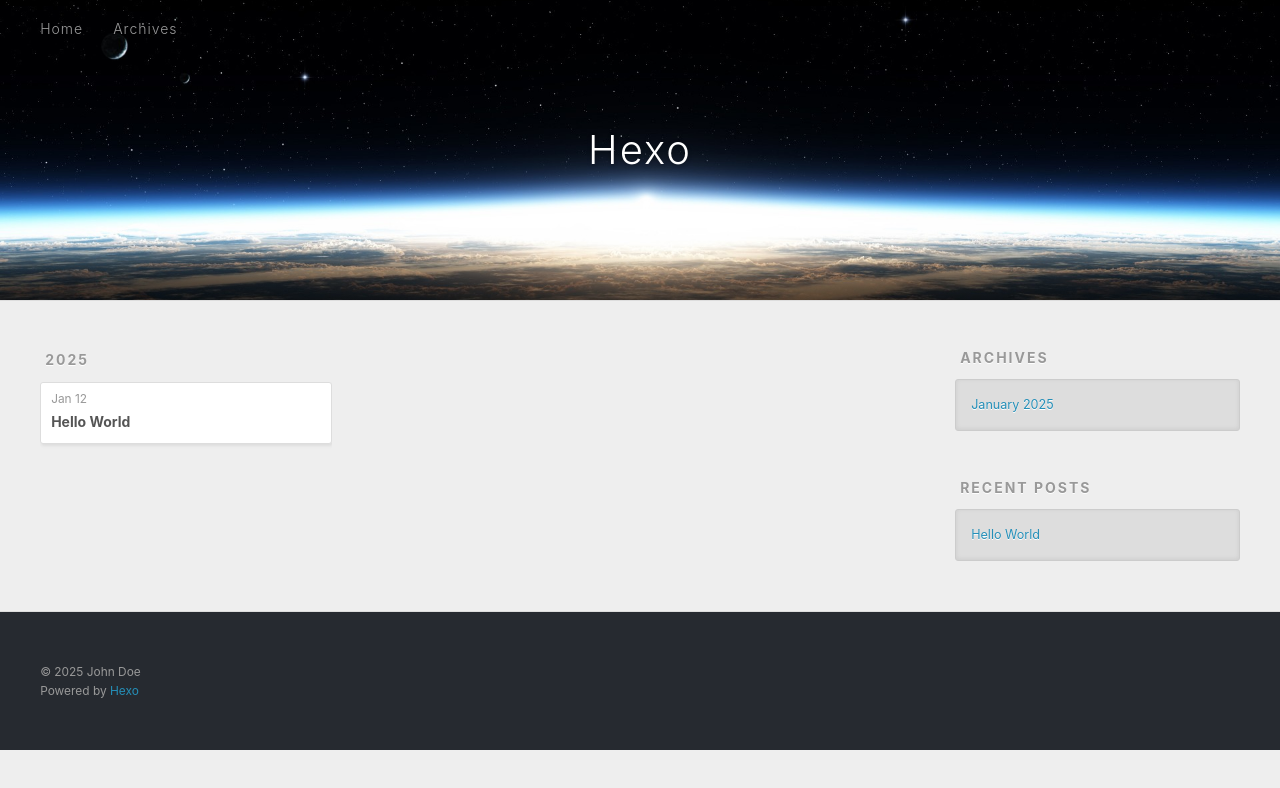
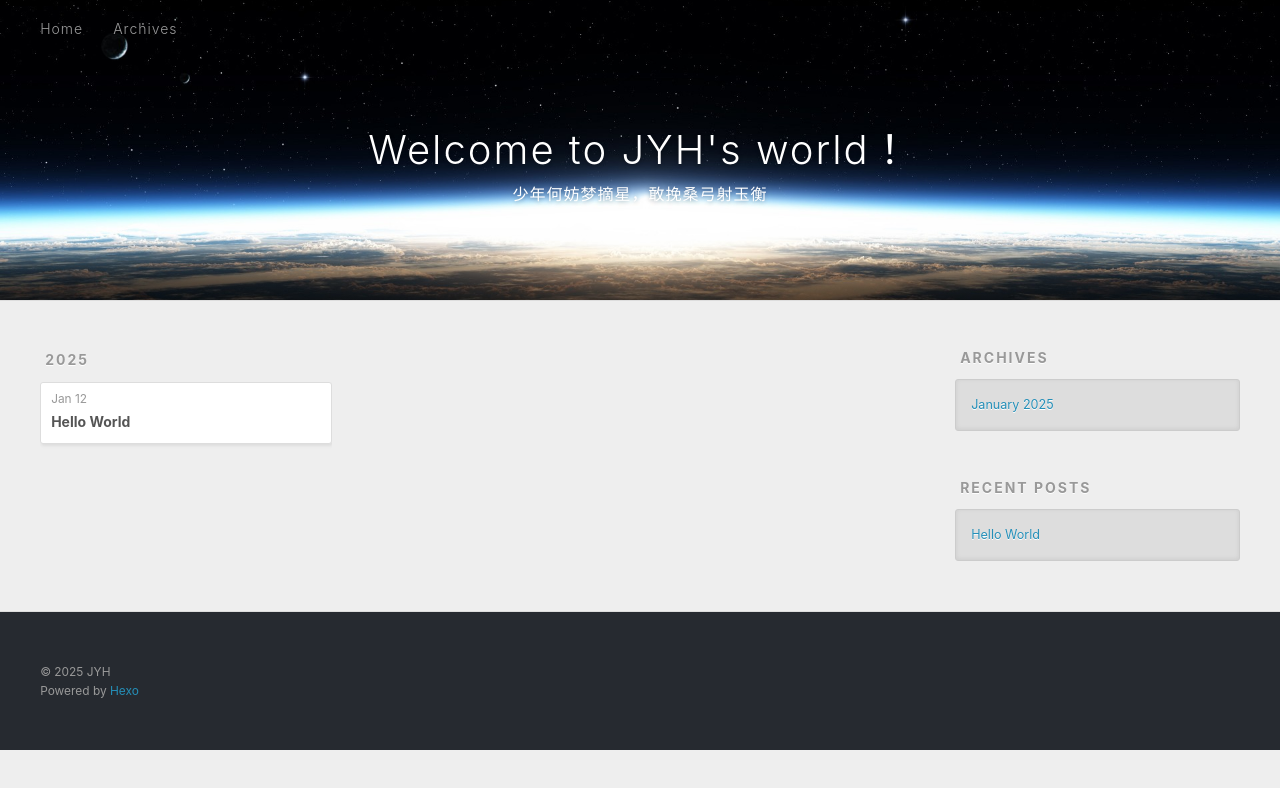
Before and after one commit to devil-1-max/devil-1-max.github.io, a plain HTML site: page archives/2025/01/index.html in a window 1280 px wide. Drawn offline with Linux system fonts and the light colour scheme.

Commit message:
Site updated: 2025-01-13 00:08:52

```diff
--- a/archives/2025/01/index.html
+++ b/archives/2025/01/index.html
@@ -4,17 +4,20 @@
   <meta charset="utf-8">
 
 
-  <title>Archives: 2025/1 | Hexo</title>
+  <title>Archives: 2025/1 | Welcome to JYH&#39;s world！</title>
   <meta name="viewport" content="width=device-width, initial-scale=1, shrink-to-fit=no">
-  <meta property="og:type" content="website">
-<meta property="og:title" content="Hexo">
+  <meta name="description" content="Devil">
+<meta property="og:type" content="website">
+<meta property="og:title" content="Welcome to JYH&#39;s world！">
 <meta property="og:url" content="http://example.com/archives/2025/01/index.html">
-<meta property="og:site_name" content="Hexo">
+<meta property="og:site_name" content="Welcome to JYH&#39;s world！">
+<meta property="og:description" content="Devil">
 <meta property="og:locale" content="en_US">
-<meta property="article:author" content="John Doe">
+<meta property="article:author" content="JYH">
+<meta property="article:tag" content="Chinese">
 <meta name="twitter:card" content="summary">
 
-    <link rel="alternate" href="/atom.xml" title="Hexo" type="application/atom+xml">
+    <link rel="alternate" href="/atom.xml" title="Welcome to JYH's world！" type="application/atom+xml">
 
 
     <link rel="shortcut icon" href="/favicon.png">
@@ -39,8 +42,12 @@
   <div id="header-outer" class="outer">
     <div id="header-title" class="inner">
       <h1 id="logo-wrap">
-        <a href="/" id="logo">Hexo</a>
+        <a href="/" id="logo">Welcome to JYH&#39;s world！</a>
       </h1>
+
+        <h2 id="subtitle-wrap">
+          <a href="/" id="subtitle">少年何妨梦摘星，敢挽桑弓射玉衡</a>
+        </h2>
 
     </div>
     <div id="header-inner" class="inner">
@@ -147,7 +154,7 @@
   <div class="outer">
     <div id="footer-info" class="inner">
 
-      &copy; 2025 John Doe<br>
+      &copy; 2025 JYH<br>
       Powered by <a href="https://hexo.io/" target="_blank">Hexo</a>
     </div>
   </div>
```
Also changed, not shown: 2025/01/12/hello-world/index.html (+12 -7 lines), archives/2025/index.html (+15 -8 lines), archives/index.html (+15 -8 lines), index.html (+16 -9 lines).
